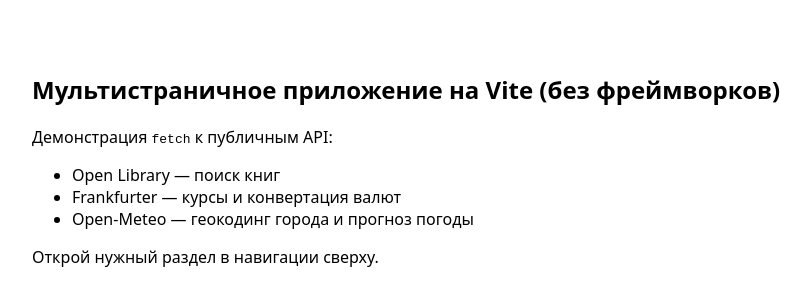
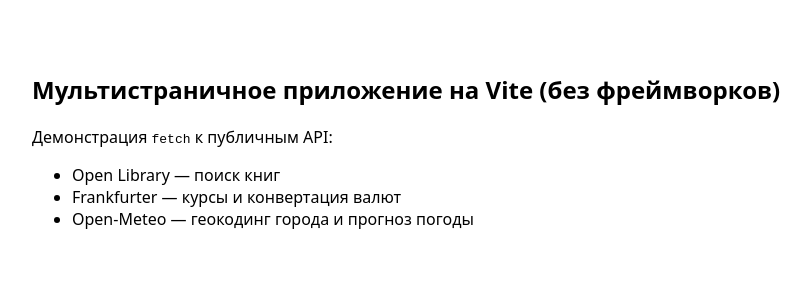
Before and after one commit to dervvilang/weblab2, a website built with Vite: page index.html in a window 1280 px wide. Shown: the part 127-432 px from the top of the page, without its empty margins (144-955 px from the left). Built offline with nearby package versions, Linux system fonts and the light colour scheme.

Commit message:
Update index.html

```diff
--- a/index.html
+++ b/index.html
@@ -24,7 +24,7 @@
         <li>Frankfurter — курсы и конвертация валют</li>
         <li>Open-Meteo — геокодинг города и прогноз погоды</li>
       </ul>
-      <p>Открой нужный раздел в навигации сверху.</p>
+
     </main>
 
     <script type="module" src="/src/main.js"></script>
```
